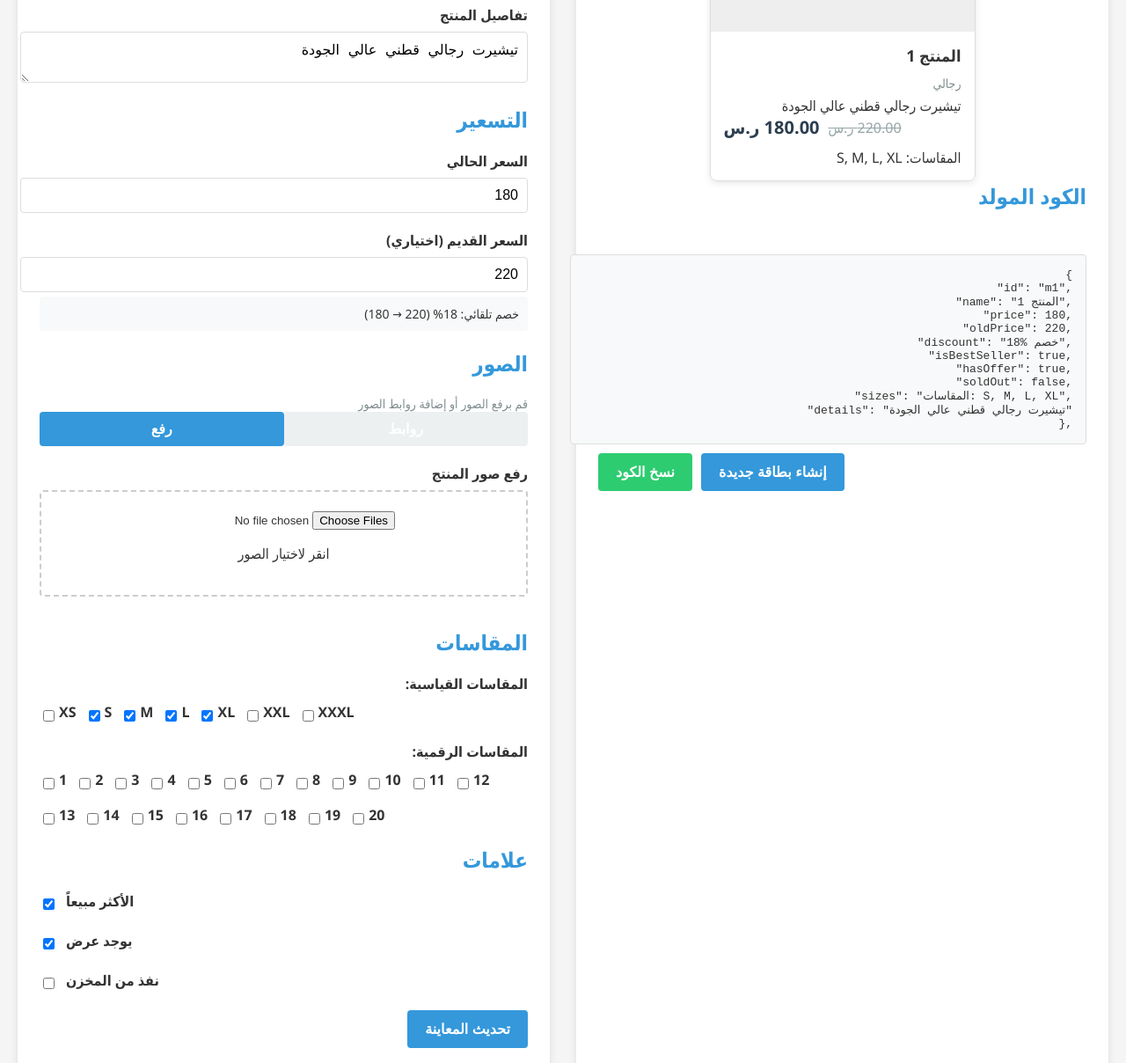
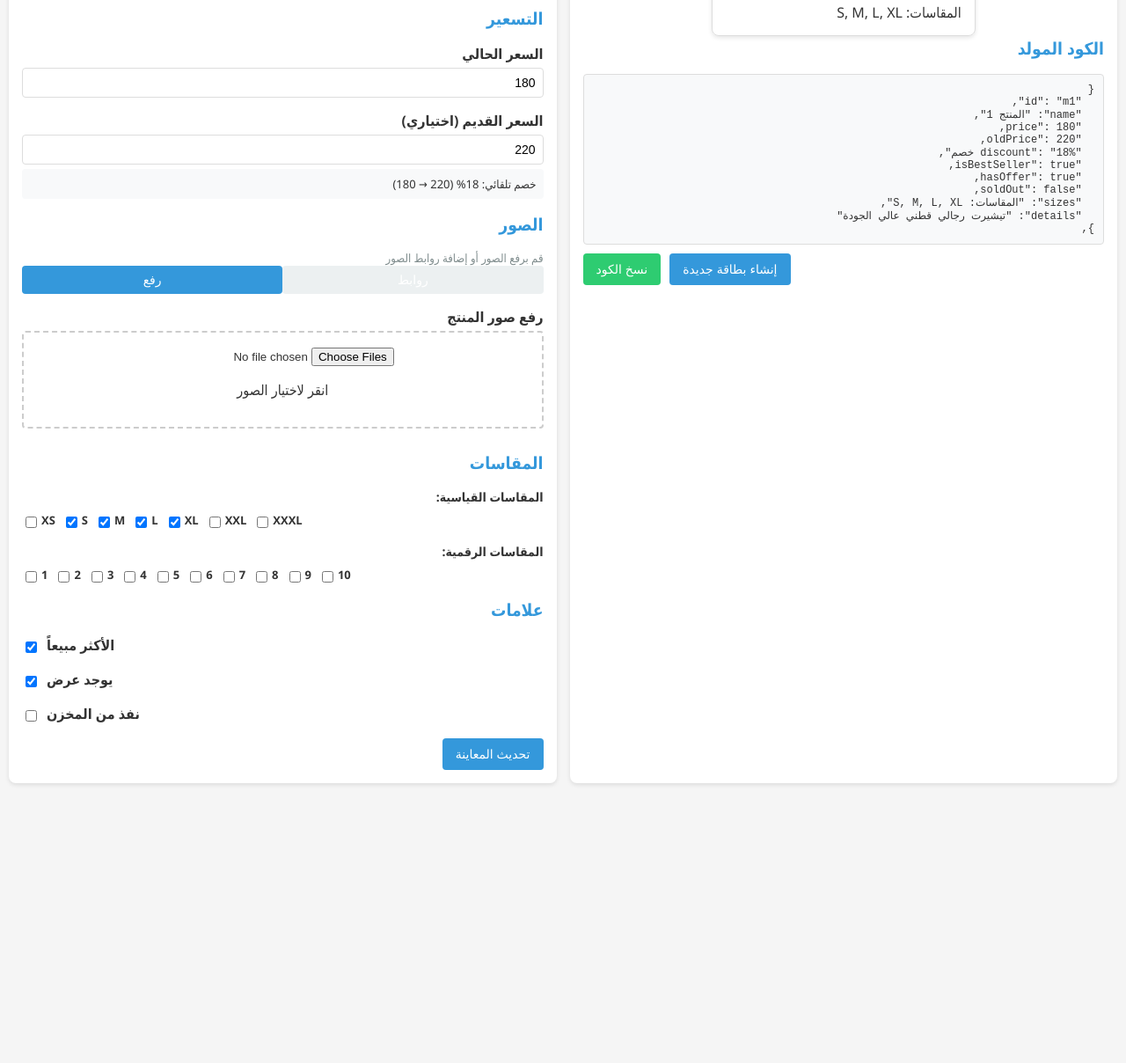
Before and after one commit to mgfashion/manger, a plain HTML site: page index.html in a window 1280 px wide. Shown: the part 457-1665 px from the top of the page at 88% size. After the commit the page ends 1357 px from the top, so only its background shows below. Drawn offline with Linux system fonts and the light colour scheme.

Commit message:
Update index.html

```diff
--- a/index.html
+++ b/index.html
@@ -2,13 +2,16 @@
 <html lang="ar" dir="rtl">
 <head>
     <meta charset="UTF-8">
-    <meta name="viewport" content="width=device-width, initial-scale=1.0">
+    <meta name="viewport" content="width=device-width, initial-scale=1.0, maximum-scale=1.0, user-scalable=no">
     <title>منشئ بطاقة المنتج</title>
     <style>
+        * {
+            box-sizing: border-box;
+        }
         body {
             font-family: 'Segoe UI', Tahoma, Geneva, Verdana, sans-serif;
             margin: 0;
-            padding: 20px;
+            padding: 10px;
             background-color: #f5f5f5;
             color: #333;
             text-align: right;
@@ -16,44 +19,37 @@
         .container {
             display: flex;
             flex-wrap: wrap;
-            gap: 30px;
-            max-width: 1400px;
+            gap: 15px;
+            width: 100%;
             margin: 0 auto;
             flex-direction: row-reverse;
         }
-        .customizer-panel {
+        .customizer-panel, .preview-panel {
             flex: 1;
-            min-width: 400px;
+            min-width: 300px;
             background: white;
-            padding: 25px;
-            border-radius: 10px;
-            box-shadow: 0 2px 10px rgba(0,0,0,0.1);
-        }
-        .preview-panel {
-            flex: 1;
-            min-width: 400px;
-            background: white;
-            padding: 25px;
-            border-radius: 10px;
-            box-shadow: 0 2px 8px rgba(0,0,0,0.1);
-            display: flex;
-            flex-direction: column;
+            padding: 15px;
+            border-radius: 8px;
+            box-shadow: 0 2px 5px rgba(0,0,0,0.1);
+            overflow: hidden;
         }
         h1 {
             color: #2c3e50;
             text-align: center;
-            margin-bottom: 30px;
+            margin-bottom: 20px;
+            font-size: 1.5rem;
         }
         h2 {
             color: #3498db;
             margin-top: 0;
+            font-size: 1.2rem;
         }
         .form-group {
-            margin-bottom: 20px;
+            margin-bottom: 15px;
         }
         label {
             display: block;
-            margin-bottom: 8px;
+            margin-bottom: 5px;
             font-weight: 600;
         }
         input[type="text"],
@@ -61,40 +57,36 @@
         select,
         textarea {
             width: 100%;
-            padding: 10px;
+            padding: 8px;
             border: 1px solid #ddd;
             border-radius: 4px;
-            font-size: 16px;
+            font-size: 14px;
             text-align: right;
         }
         .checkbox-group {
             display: flex;
             align-items: center;
-            gap: 10px;
-            margin-bottom: 15px;
+            gap: 8px;
+            margin-bottom: 12px;
             flex-direction: row-reverse;
-        }
-        .checkbox-group input {
-            width: auto;
         }
         .image-upload {
             border: 2px dashed #ccc;
-            padding: 20px;
+            padding: 15px;
             text-align: center;
             border-radius: 4px;
-            margin-bottom: 15px;
-            position: relative;
+            margin-bottom: 10px;
         }
         .image-preview {
             display: flex;
             flex-wrap: wrap;
-            gap: 10px;
-            margin-top: 15px;
+            gap: 8px;
+            margin-top: 10px;
             flex-direction: row-reverse;
         }
         .image-preview img {
-            width: 120px;
-            height: 120px;
+            width: 80px;
+            height: 80px;
             object-fit: cover;
             border-radius: 4px;
             border: 1px solid #ddd;
@@ -119,19 +111,14 @@
             background-color: #3498db;
             color: white;
             border: none;
-            padding: 12px 20px;
+            padding: 10px 15px;
             border-radius: 4px;
             cursor: pointer;
-            font-size: 16px;
-            font-weight: 600;
+            font-size: 14px;
             transition: background-color 0.3s;
         }
         button:hover {
             background-color: #2980b9;
-        }
-        button:disabled {
-            background-color: #95a5a6;
-            cursor: not-allowed;
         }
         .button-group {
             display: flex;
@@ -146,23 +133,23 @@
             background-color: #27ae60;
         }
         .product-card {
-            width: 300px;
+            width: 100%;
+            max-width: 300px;
+            margin: 0 auto;
             border: 1px solid #ddd;
             border-radius: 8px;
             overflow: hidden;
-            box-shadow: 0 2px 8px rgba(0,0,0,0.1);
-            position: relative;
-            margin: 0 auto;
-            text-align: right;
+            box-shadow: 0 2px 5px rgba(0,0,0,0.1);
         }
         .product-images {
             position: relative;
-            height: 300px;
+            height: 200px;
+            background: #eee;
         }
         .product-images img {
             width: 100%;
             height: 100%;
-            object-fit: cover;
+            object-fit: contain;
         }
         .badges {
             position: absolute;
@@ -192,24 +179,24 @@
             padding: 15px;
         }
         .product-name {
-            font-size: 18px;
+            font-size: 16px;
             font-weight: 600;
-            margin-bottom: 10px;
+            margin-bottom: 8px;
         }
         .price-container {
             display: flex;
             align-items: center;
-            gap: 10px;
-            margin-bottom: 10px;
+            gap: 8px;
+            margin-bottom: 8px;
             flex-direction: row-reverse;
         }
         .current-price {
-            font-size: 20px;
+            font-size: 18px;
             font-weight: bold;
             color: #2c3e50;
         }
         .old-price {
-            font-size: 16px;
+            font-size: 14px;
             color: #95a5a6;
             text-decoration: line-through;
         }
@@ -218,47 +205,47 @@
             font-weight: bold;
         }
         .category {
-            font-size: 14px;
+            font-size: 13px;
             color: #7f8c8d;
             margin-bottom: 5px;
         }
         .code-output {
             width: 100%;
-            margin-top: 30px;
+            margin-top: 15px;
             background: #f8f9fa;
-            padding: 15px;
+            padding: 10px;
             border-radius: 4px;
             font-family: monospace;
             white-space: pre-wrap;
             border: 1px solid #ddd;
-            max-height: 300px;
+            max-height: 200px;
             overflow-y: auto;
-            text-align: right;
-            direction: ltr;
+            font-size: 12px;
         }
         .auto-discount {
             background-color: #f8f9fa;
-            padding: 10px;
+            padding: 8px;
             border-radius: 4px;
             margin-top: 5px;
-            font-size: 14px;
+            font-size: 13px;
         }
         .upload-status {
-            margin-top: 10px;
-            font-size: 14px;
+            margin-top: 8px;
+            font-size: 13px;
             color: #7f8c8d;
         }
         .tab-buttons {
             display: flex;
-            margin-bottom: 20px;
+            margin-bottom: 15px;
             flex-direction: row-reverse;
         }
         .tab-btn {
             flex: 1;
-            padding: 10px;
+            padding: 8px;
             background: #ecf0f1;
             border: none;
             cursor: pointer;
+            font-size: 14px;
         }
         .tab-btn.active {
             background: #3498db;
@@ -271,29 +258,49 @@
             display: block;
         }
         .size-section {
-            margin-bottom: 15px;
+            margin-bottom: 12px;
         }
         .size-section-title {
             font-weight: bold;
-            margin-bottom: 8px;
+            margin-bottom: 6px;
+            font-size: 14px;
         }
         .size-options {
             display: flex;
             flex-wrap: wrap;
-            gap: 10px;
-            margin-top: 10px;
+            gap: 8px;
+            margin-top: 8px;
             flex-direction: row-reverse;
         }
         .size-option {
             display: flex;
             align-items: center;
             flex-direction: row-reverse;
+            font-size: 13px;
         }
         .size-option input {
             margin-right: 5px;
         }
         .hidden {
             display: none;
+        }
+
+        @media (max-width: 768px) {
+            .container {
+                flex-direction: column;
+            }
+            .customizer-panel, .preview-panel {
+                min-width: 100%;
+            }
+            .product-images {
+                height: 150px;
+            }
+            .button-group {
+                flex-direction: column;
+            }
+            .button-group button {
+                width: 100%;
+            }
         }
     </style>
 </head>
@@ -450,46 +457,6 @@
                         <input type="checkbox" id="size-10" class="numeric-size">
                         <label for="size-10">10</label>
                     </div>
-                    <div class="size-option">
-                        <input type="checkbox" id="size-11" class="numeric-size">
-                        <label for="size-11">11</label>
-                    </div>
-                    <div class="size-option">
-                        <input type="checkbox" id="size-12" class="numeric-size">
-                        <label for="size-12">12</label>
-                    </div>
-                    <div class="size-option">
-                        <input type="checkbox" id="size-13" class="numeric-size">
-                        <label for="size-13">13</label>
-                    </div>
-                    <div class="size-option">
-                        <input type="checkbox" id="size-14" class="numeric-size">
-                        <label for="size-14">14</label>
-                    </div>
-                    <div class="size-option">
-                        <input type="checkbox" id="size-15" class="numeric-size">
-                        <label for="size-15">15</label>
-                    </div>
-                    <div class="size-option">
-                        <input type="checkbox" id="size-16" class="numeric-size">
-                        <label for="size-16">16</label>
-                    </div>
-                    <div class="size-option">
-                        <input type="checkbox" id="size-17" class="numeric-size">
-                        <label for="size-17">17</label>
-                    </div>
-                    <div class="size-option">
-                        <input type="checkbox" id="size-18" class="numeric-size">
-                        <label for="size-18">18</label>
-                    </div>
-                    <div class="size-option">
-                        <input type="checkbox" id="size-19" class="numeric-size">
-                        <label for="size-19">19</label>
-                    </div>
-                    <div class="size-option">
-                        <input type="checkbox" id="size-20" class="numeric-size">
-                        <label for="size-20">20</label>
-                    </div>
                 </div>
             </div>
 
@@ -536,14 +503,6 @@
                     <div class="size-option">
                         <input type="checkbox" id="age-10" class="age-size">
                         <label for="age-10">10 سنوات</label>
-                    </div>
-                    <div class="size-option">
-                        <input type="checkbox" id="age-11" class="age-size">
-                        <label for="age-11">11 سنة</label>
-                    </div>
-                    <div class="size-option">
-                        <input type="checkbox" id="age-12" class="age-size">
-                        <label for="age-12">12 سنة</label>
                     </div>
                 </div>
             </div>
@@ -736,7 +695,7 @@
 
                 if (type === 'c') {
                     // Kids - get age sizes
-                    for (let i = 1; i <= 12; i++) {
+                    for (let i = 1; i <= 10; i++) {
                         const checkbox = document.getElementById(`age-${i}`);
                         if (checkbox && checkbox.checked) {
                             selectedSizes.push(`${i} سنة`);
@@ -754,7 +713,7 @@
                     });
 
                     // Numeric sizes
-                    for (let i = 1; i <= 20; i++) {
+                    for (let i = 1; i <= 10; i++) {
                         const checkbox = document.getElementById(`size-${i}`);
                         if (checkbox && checkbox.checked) {
                             selectedSizes.push(i.toString());
```
